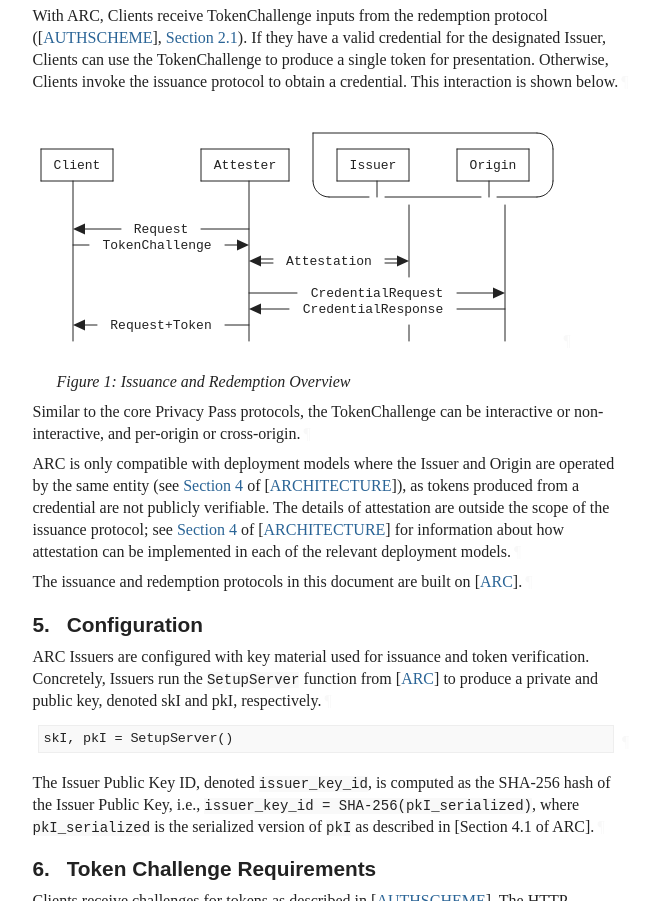
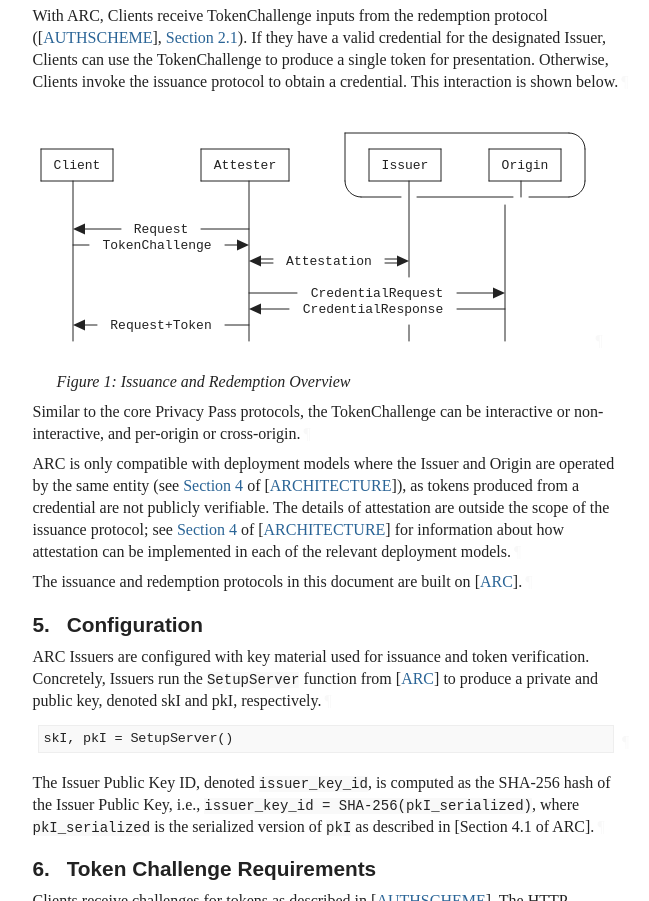
Before and after one commit to chris-wood/draft-arc, a plain HTML site: page draft-yun-privacypass-arc.html in a window 1280 px wide. Shown: the part 2203-3104 px from the top of the page, without its empty margins (92-741 px from the left). Drawn offline with Linux system fonts and the light colour scheme; a web font is replaced by a local one.

Commit message:
Script updating gh-pages from 1c00acd. [ci skip]

```diff
--- a/draft-yun-privacypass-arc.html
+++ b/draft-yun-privacypass-arc.html
@@ -1321,36 +1321,35 @@ credential. This interaction is shown below.<a href="#section-4-2" class="pilcro
 <figure id="figure-1">
         <div id="section-4-3.1">
           <div class="alignLeft art-svg artwork" id="section-4-3.1.1">
-<svg xmlns="http://www.w3.org/2000/svg" version="1.1" height="256" width="528" viewBox="0 0 528 256" class="diagram" text-anchor="middle" font-family="monospace" font-size="13px" stroke-linecap="round">
+<svg xmlns="http://www.w3.org/2000/svg" version="1.1" height="256" width="560" viewBox="0 0 560 256" class="diagram" text-anchor="middle" font-family="monospace" font-size="13px" stroke-linecap="round">
               <path d="M 8,48 L 8,80" fill="none" stroke="black"></path>
               <path d="M 40,80 L 40,240" fill="none" stroke="black"></path>
               <path d="M 80,48 L 80,80" fill="none" stroke="black"></path>
               <path d="M 168,48 L 168,80" fill="none" stroke="black"></path>
               <path d="M 216,80 L 216,240" fill="none" stroke="black"></path>
               <path d="M 256,48 L 256,80" fill="none" stroke="black"></path>
-              <path d="M 280,32 L 280,80" fill="none" stroke="black"></path>
-              <path d="M 304,48 L 304,80" fill="none" stroke="black"></path>
-              <path d="M 344,80 L 344,96" fill="none" stroke="black"></path>
-              <path d="M 376,48 L 376,80" fill="none" stroke="black"></path>
-              <path d="M 376,104 L 376,176" fill="none" stroke="black"></path>
+              <path d="M 312,32 L 312,80" fill="none" stroke="black"></path>
+              <path d="M 336,48 L 336,80" fill="none" stroke="black"></path>
+              <path d="M 376,80 L 376,176" fill="none" stroke="black"></path>
               <path d="M 376,224 L 376,240" fill="none" stroke="black"></path>
-              <path d="M 424,48 L 424,80" fill="none" stroke="black"></path>
-              <path d="M 456,80 L 456,96" fill="none" stroke="black"></path>
+              <path d="M 408,48 L 408,80" fill="none" stroke="black"></path>
+              <path d="M 456,48 L 456,80" fill="none" stroke="black"></path>
               <path d="M 472,104 L 472,240" fill="none" stroke="black"></path>
-              <path d="M 496,48 L 496,80" fill="none" stroke="black"></path>
-              <path d="M 520,48 L 520,80" fill="none" stroke="black"></path>
-              <path d="M 280,32 L 504,32" fill="none" stroke="black"></path>
+              <path d="M 488,80 L 488,96" fill="none" stroke="black"></path>
+              <path d="M 528,48 L 528,80" fill="none" stroke="black"></path>
+              <path d="M 552,48 L 552,80" fill="none" stroke="black"></path>
+              <path d="M 312,32 L 536,32" fill="none" stroke="black"></path>
               <path d="M 8,48 L 80,48" fill="none" stroke="black"></path>
               <path d="M 168,48 L 256,48" fill="none" stroke="black"></path>
-              <path d="M 304,48 L 376,48" fill="none" stroke="black"></path>
-              <path d="M 424,48 L 496,48" fill="none" stroke="black"></path>
+              <path d="M 336,48 L 408,48" fill="none" stroke="black"></path>
+              <path d="M 456,48 L 528,48" fill="none" stroke="black"></path>
               <path d="M 8,80 L 80,80" fill="none" stroke="black"></path>
               <path d="M 168,80 L 256,80" fill="none" stroke="black"></path>
-              <path d="M 304,80 L 376,80" fill="none" stroke="black"></path>
-              <path d="M 424,80 L 496,80" fill="none" stroke="black"></path>
-              <path d="M 296,96 L 336,96" fill="none" stroke="black"></path>
-              <path d="M 352,96 L 448,96" fill="none" stroke="black"></path>
-              <path d="M 464,96 L 504,96" fill="none" stroke="black"></path>
+              <path d="M 336,80 L 408,80" fill="none" stroke="black"></path>
+              <path d="M 456,80 L 528,80" fill="none" stroke="black"></path>
+              <path d="M 328,96 L 368,96" fill="none" stroke="black"></path>
+              <path d="M 384,96 L 480,96" fill="none" stroke="black"></path>
+              <path d="M 496,96 L 536,96" fill="none" stroke="black"></path>
               <path d="M 48,128 L 88,128" fill="none" stroke="black"></path>
               <path d="M 168,128 L 216,128" fill="none" stroke="black"></path>
               <path d="M 40,144 L 56,144" fill="none" stroke="black"></path>
@@ -1365,9 +1364,9 @@ credential. This interaction is shown below.<a href="#section-4-2" class="pilcro
               <path d="M 424,208 L 472,208" fill="none" stroke="black"></path>
               <path d="M 48,224 L 64,224" fill="none" stroke="black"></path>
               <path d="M 192,224 L 216,224" fill="none" stroke="black"></path>
-              <path d="M 504,32 C 512.83064,32 520,39.16936 520,48" fill="none" stroke="black"></path>
-              <path d="M 296,96 C 287.16936,96 280,88.83064 280,80" fill="none" stroke="black"></path>
-              <path d="M 504,96 C 512.83064,96 520,88.83064 520,80" fill="none" stroke="black"></path>
+              <path d="M 536,32 C 544.83064,32 552,39.16936 552,48" fill="none" stroke="black"></path>
+              <path d="M 328,96 C 319.16936,96 312,88.83064 312,80" fill="none" stroke="black"></path>
+              <path d="M 536,96 C 544.83064,96 552,88.83064 552,80" fill="none" stroke="black"></path>
               <polygon class="arrowhead" points="472,192 460,186.4 460,197.6" fill="black" transform="rotate(0,464,192)"></polygon>
               <polygon class="arrowhead" points="376,160 364,154.4 364,165.6" fill="black" transform="rotate(0,368,160)"></polygon>
               <polygon class="arrowhead" points="232,208 220,202.4 220,213.6" fill="black" transform="rotate(180,224,208)"></polygon>
@@ -1378,8 +1377,8 @@ credential. This interaction is shown below.<a href="#section-4-2" class="pilcro
               <g class="text">
                 <text x="44" y="68">Client</text>
                 <text x="212" y="68">Attester</text>
-                <text x="340" y="68">Issuer</text>
-                <text x="460" y="68">Origin</text>
+                <text x="372" y="68">Issuer</text>
+                <text x="492" y="68">Origin</text>
                 <text x="128" y="132">Request</text>
                 <text x="124" y="148">TokenChallenge</text>
                 <text x="296" y="164">Attestation</text>
```
Also changed, not shown: draft-yun-privacypass-arc.txt (+5 -5 lines), index.html (+1 -1 lines).
